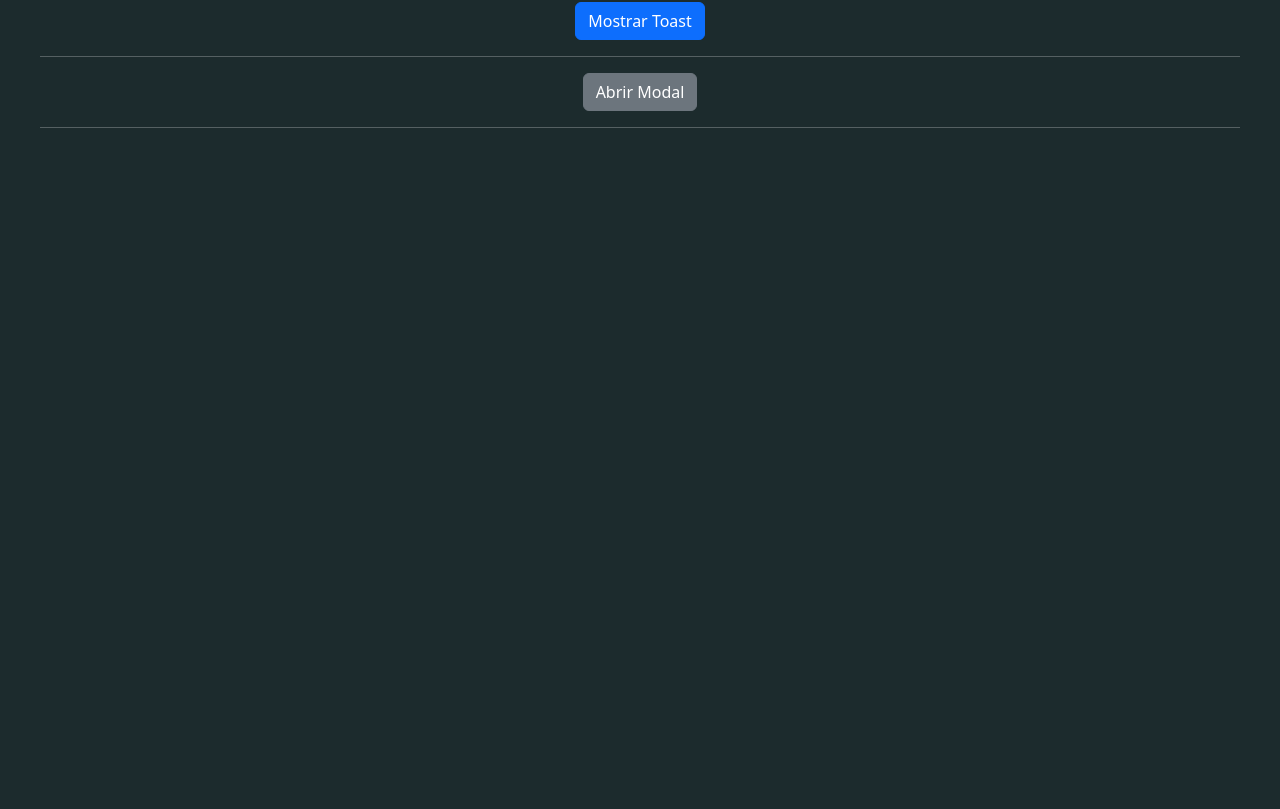
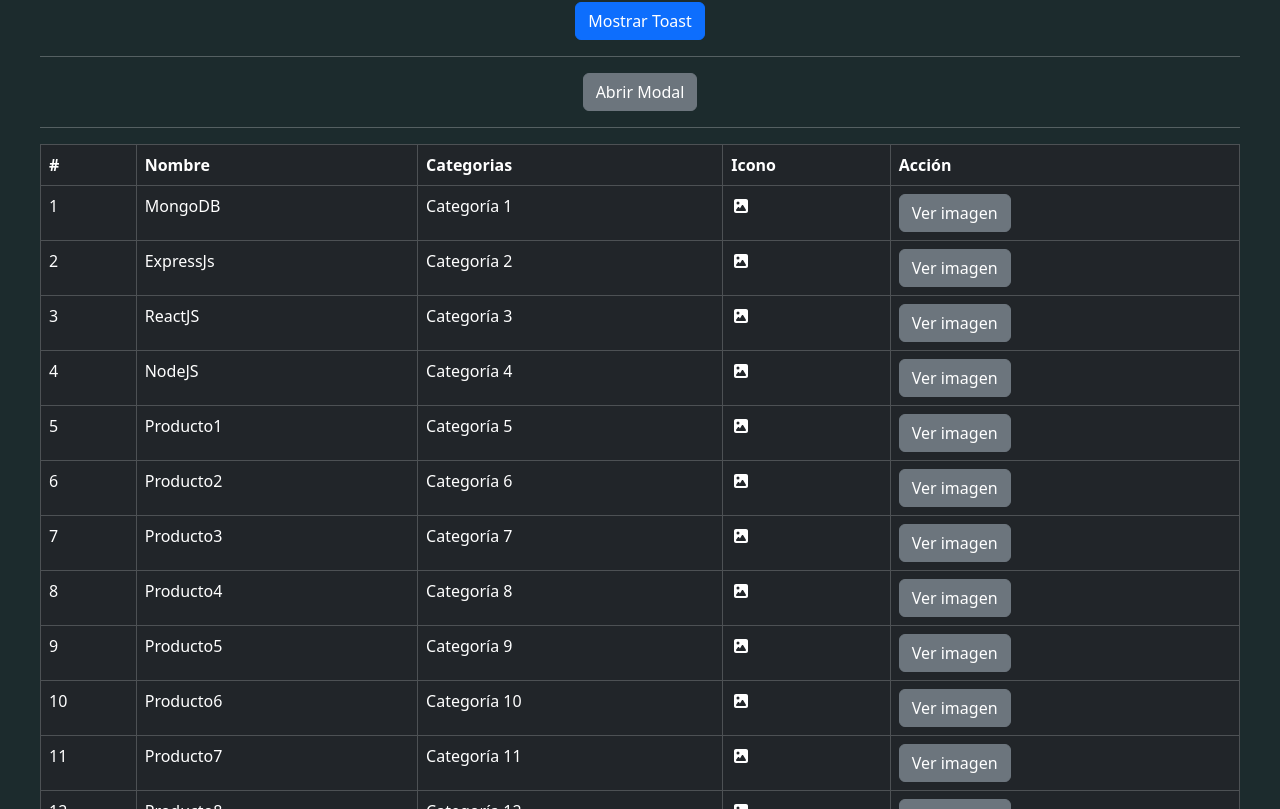
Before and after one commit to alexwalk01/Practica-react, a Next.js app: page / in a window 1280 px wide. Shown: the part 811-1620 px from the top of the page. Before the commit the page ends 995 px from the top, so only its background shows below. Built offline with nearby package versions, Linux system fonts and the light colour scheme.

Commit message:
Practica #4 - Tabla

```diff
--- a/package.json
+++ b/package.json
@@ -9,6 +9,8 @@
     "lint": "eslint"
   },
   "dependencies": {
+    "@fortawesome/free-solid-svg-icons": "^7.1.0",
+    "@fortawesome/react-fontawesome": "^3.1.1",
     "bootstrap": "^5.3.8",
     "next": "16.1.1",
     "react": "^19.2.3",
--- a/src/app/page.jsx
+++ b/src/app/page.jsx
@@ -1,3 +1,4 @@
+'use client';
 import Titulo from '@/components/Titulo';
 import Parrafo from '@/components/Parrafo';
 import Imagen from '@/components/Imagen';
@@ -6,6 +7,7 @@ import CambiarImagen from '@/components/CambiarImagen';
 import CambiarFondo from '@/components/CambiarFondo';
 import ToastAzul from '@/components/ToastAzul';
 import ModalEjemplo from '@/components/Modal';
+import TablaDatos from '@/components/TablaDatos';
 
 export default function Home() {
   return (
@@ -42,6 +44,9 @@ export default function Home() {
 
         <ModalEjemplo />
         <hr style={{ color: 'white' }} />
+
+        <TablaDatos />
+        <hr style={{ color: 'white' }} />
       </center>
     </main>
   );
--- /dev/null
+++ b/src/components/TablaDatos.jsx
@@ -0,0 +1,70 @@
+'use client';
+
+import { useState } from 'react';
+import { Table, Button, Modal, ModalBody, ModalHeader } from 'reactstrap';
+
+import { FontAwesomeIcon } from '@fortawesome/react-fontawesome';
+import {
+  faArrowDown,
+  faIgloo,
+  faImage,
+  faImagePortrait,
+} from '@fortawesome/free-solid-svg-icons';
+
+import datos from '@/data/tablaDatos.json';
+
+export default function TablaDatos() {
+  const [modalOpen, setModalOpen] = useState(false);
+  const [imagenActual, setImagenActual] = useState('');
+
+  const abrirModal = (imagen) => {
+    setImagenActual(imagen);
+    setModalOpen(true);
+  };
+
+  return (
+    <>
+      <Table dark bordered hover>
+        <thead>
+          <tr>
+            <th>#</th>
+            <th>Nombre</th>
+            <th>Categorias</th>
+            <th>Icono</th>
+            <th>Acción</th>
+          </tr>
+        </thead>
+
+        <tbody>
+          {datos.map((item, index) => (
+            <tr key={item.id}>
+              <td>{index + 1}</td>
+              <td>{item.nombre}</td>
+              <td>{item.categorias}</td>
+              <td>
+                <FontAwesomeIcon icon={faImage} />
+              </td>
+              <td>
+                <Button
+                  color="secondary"
+                  onClick={() => abrirModal(item.imagen)}
+                >
+                  Ver imagen
+                </Button>
+              </td>
+            </tr>
+          ))}
+        </tbody>
+      </Table>
+
+      <Modal isOpen={modalOpen} toggle={() => setModalOpen(false)}>
+        <ModalHeader toggle={() => setModalOpen(false)}>
+          Imagen del registro
+        </ModalHeader>
+        <ModalBody>
+          <img src={imagenActual} alt="Imagen" style={{ width: '100%' }} />
+        </ModalBody>
+      </Modal>
+    </>
+  );
+}
--- /dev/null
+++ b/src/data/tablaDatos.json
@@ -0,0 +1,122 @@
+[
+  {
+    "id": 1,
+    "nombre": "MongoDB",
+    "categorias": "Categoría 1",
+    "imagen": "/mongodb.png"
+  },
+  {
+    "id": 2,
+    "nombre": "ExpressJs",
+    "categorias": "Categoría 2",
+    "imagen": "/express.png"
+  },
+  {
+    "id": 3,
+    "nombre": "ReactJS",
+    "categorias": "Categoría 3",
+    "imagen": "/react.png"
+  },
+  {
+    "id": 4,
+    "nombre": "NodeJS",
+    "categorias": "Categoría 4",
+    "imagen": "/nodejs.png"
+  },
+  {
+    "id": 5,
+    "nombre": "Producto1",
+    "categorias": "Categoría 5",
+    "imagen": "/nextjs.png"
+  },
+  {
+    "id": 6,
+    "nombre": "Producto2",
+    "categorias": "Categoría 6",
+    "imagen": "/bootstrap.png"
+  },
+  {
+    "id": 7,
+    "nombre": "Producto3",
+    "categorias": "Categoría 7",
+    "imagen": "/reactstrap.png"
+  },
+  {
+    "id": 8,
+    "nombre": "Producto4",
+    "categorias": "Categoría 8",
+    "imagen": "/tailwindcss.png"
+  },
+  {
+    "id": 9,
+    "nombre": "Producto5",
+    "categorias": "Categoría 9",
+    "imagen": "/eslint.png"
+  },
+  {
+    "id": 10,
+    "nombre": "Producto6",
+    "categorias": "Categoría 10",
+    "imagen": "/fortawesome.png"
+  },
+  {
+    "id": 11,
+    "nombre": "Producto7",
+    "categorias": "Categoría 11",
+    "imagen": "/babel.png"
+  },
+  {
+    "id": 12,
+    "nombre": "Producto8",
+    "categorias": "Categoría 12",
+    "imagen": "/postcss.png"
+  },
+  {
+    "id": 13,
+    "nombre": "Producto9",
+    "categorias": "Categoría 13",
+    "imagen": "/tailwind-logo.png"
+  },
+  {
+    "id": 14,
+    "nombre": "Producto10",
+    "categorias": "Categoría 14",
+    "imagen": "/html5.png"
+  },
+  {
+    "id": 15,
+    "nombre": "Producto11",
+    "categorias": "Categoría 15",
+    "imagen": "/css3.png"
+  },
+  {
+    "id": 16,
+    "nombre": "Producto12",
+    "categorias": "Categoría 16",
+    "imagen": "/javascript.png"
+  },
+  {
+    "id": 17,
+    "nombre": "Producto13",
+    "categorias": "Categoría 17",
+    "imagen": "/typescript.png"
+  },
+  {
+    "id": 18,
+    "nombre": "Producto14",
+    "categorias": "Categoría 18",
+    "imagen": "/github.png"
+  },
+  {
+    "id": 19,
+    "nombre": "Producto15",
+    "categorias": "Categoría 19",
+    "imagen": "/git.png"
+  },
+  {
+    "id": 20,
+    "nombre": "Producto16",
+    "categorias": "Categoría 20",
+    "imagen": "/npm.png"
+  }
+]
```
Also changed, not shown: 1 other file (tests, documents, lock files or other folders).
